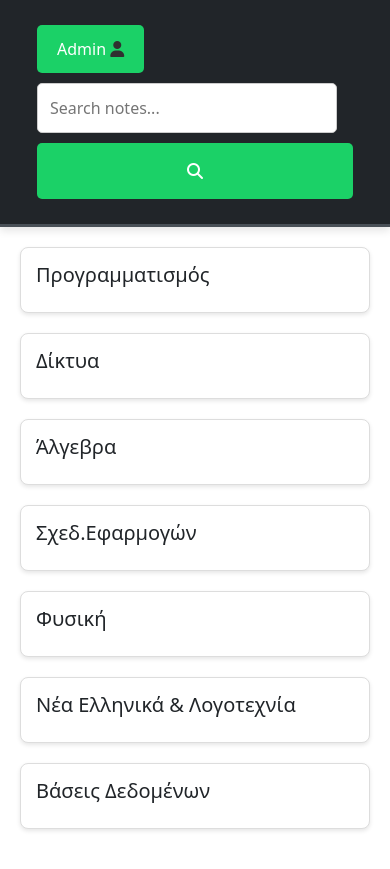
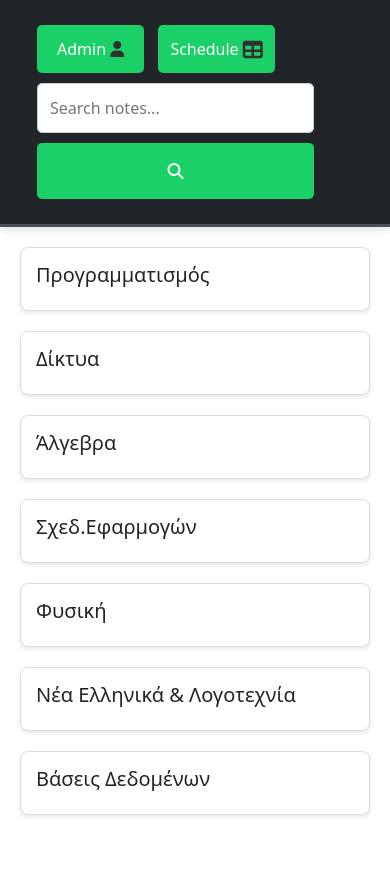
Before and after one commit to iwnass/NotesOnClass, a plain HTML site: page public/index.html in a window 390 px wide. Drawn offline with nearby package versions, Linux system fonts and the light colour scheme; no server answers.

Commit message:
index styles

```diff
--- a/public/index.html
+++ b/public/index.html
@@ -25,6 +25,9 @@
         <div class="header-controls">
           <button id="adminPanelButton">
             Admin <i class="fa-solid fa-user" style="color: #303030"></i>
+          </button>
+          <button id="scheduleButton">
+            Schedule <i class="fa-solid fa-table fa-lg"  style="color: #303030"></i>
           </button>
           <h1 class="position-absolute top-50 start-50 translate-middle">
             <i>Notes4All</i>
@@ -68,9 +71,11 @@
           </div>
         </div>
         <div class="category" id="category2">
-          <h2>Δίκτυα</h2>
-          <div class="filesList" id="filesCategory2">
-            <!-- Files for Category 2 will be listed here -->
+          <div class="content-allign">
+              <h2>Δίκτυα</h2>
+              <div class="filesList" id="filesCategory2">
+                <!-- Files for Category 2 will be listed here -->
+              </div>
           </div>
         </div>
         <div class="category" id="category3">
--- a/public/style.css
+++ b/public/style.css
@@ -157,9 +157,19 @@ main {
   font-size: 20px;
 }
 
+/* Center button with text by mavros */
+
+.content-allign{
+  /* MHN VALEIS DISPLAY DLEX EDW SE GAMHSA */
+  justify-content: center;
+  align-items: center;
+}
+
+
 /* Files List Styles */
-.filesList {
+.filesList p {
   margin-top: 10px;
+  font-size: 1.2em;
 }
 
 .filesList div {
@@ -295,6 +305,7 @@ form button:hover {
   .header-controls {
     flex-direction: column;
     align-items: center;
+    justify-content: space-between;
   }
 
   .search-container {
@@ -302,13 +313,13 @@ form button:hover {
   }
 
   .search-container input {
-    width: 100%; /* Full width input on mobile */
+    width: 85%; /* Full width input on mobile */
     margin-right: 0; /* Remove margin on mobile */
   }
 
   .search-container button {
     display: inline;
-    width: 100%; /* Full width button on mobile */
+    width: 85%; /* Full width button on mobile */
     max-width: none; /* Remove width limit for mobile */
     margin-top: 5px; /* Add some space between input and button */
   }
```
